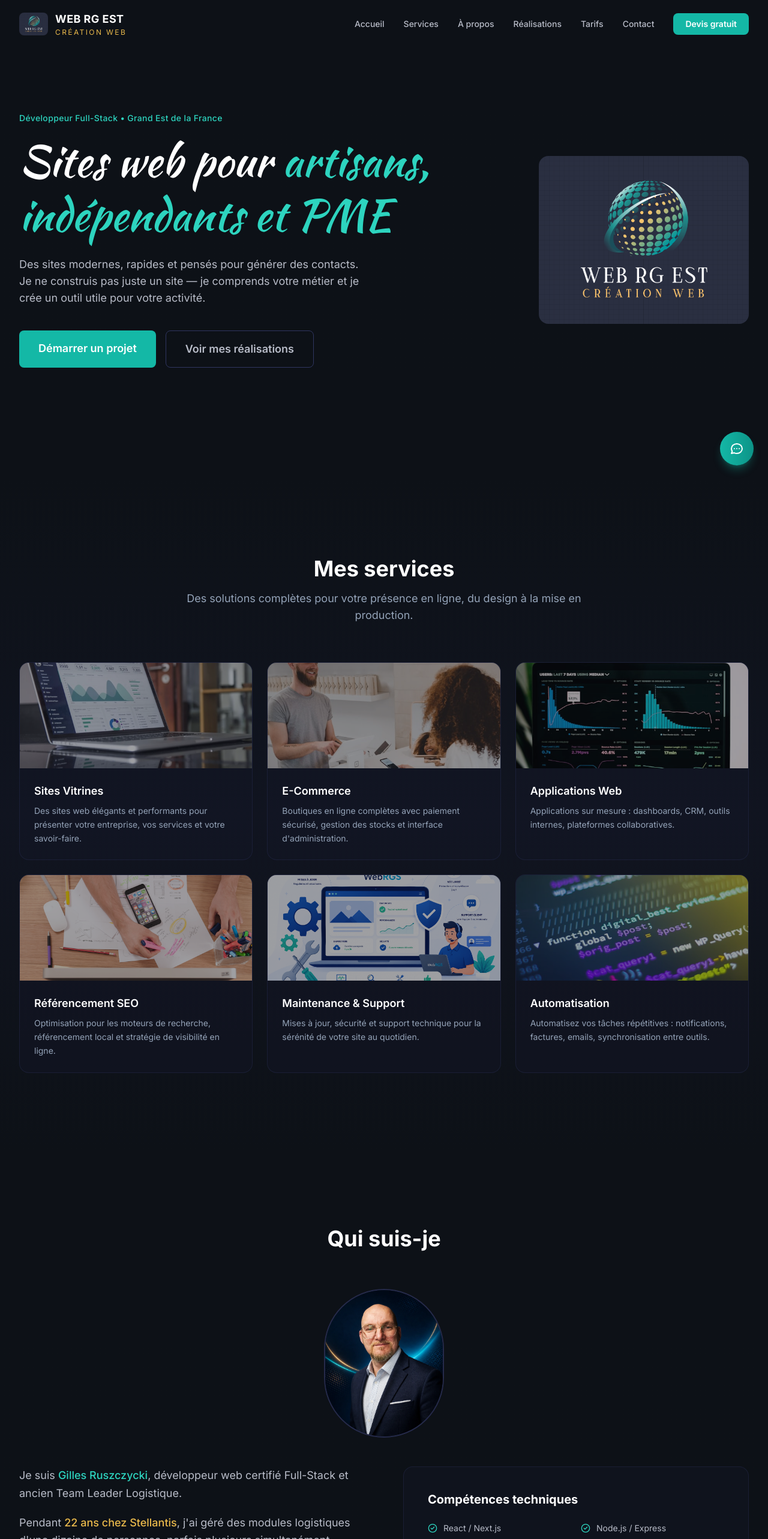
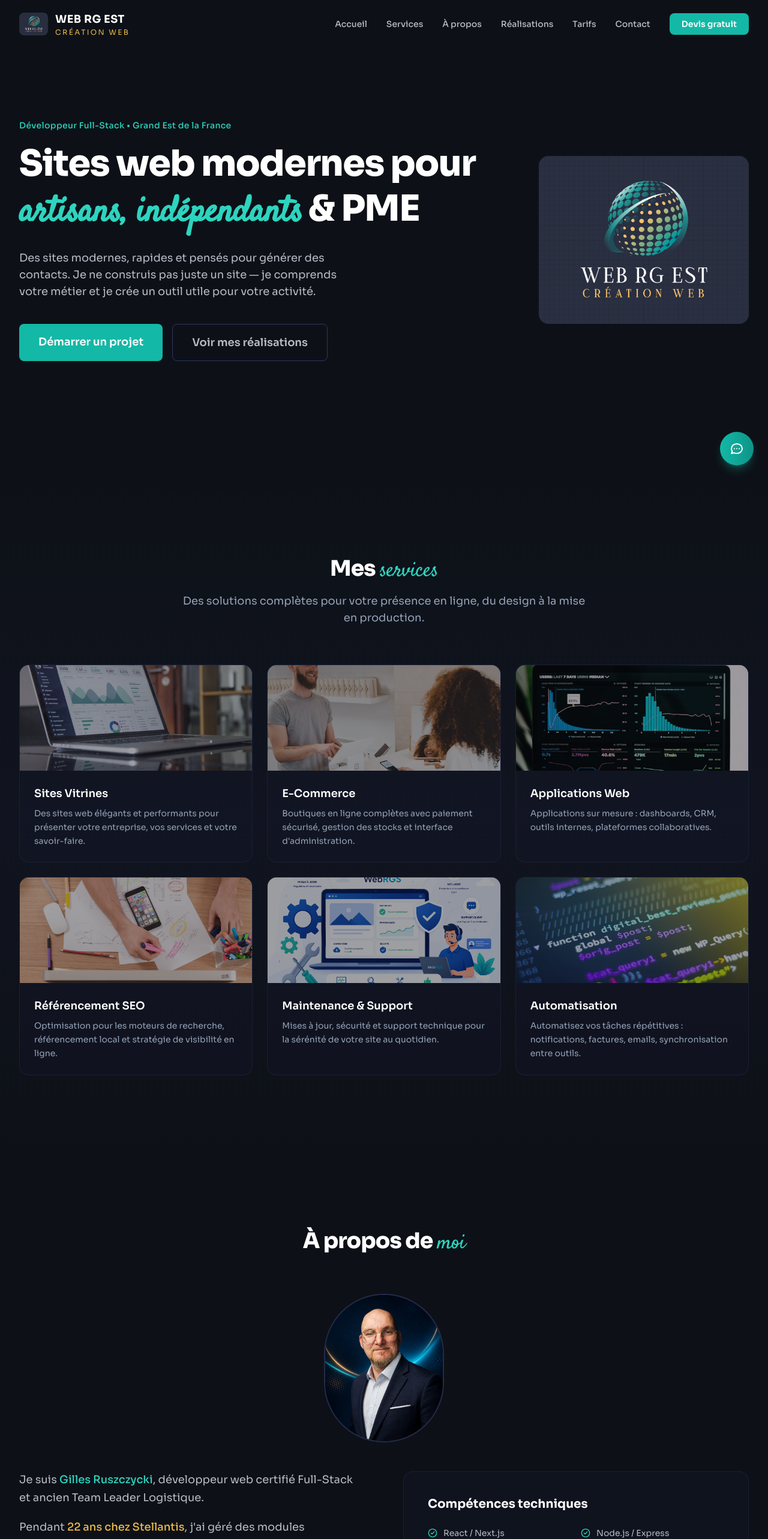
Before and after one commit to gilles-rusz/webrgest-site, a Next.js app: page / in a window 1280 px wide. Shown: the top 2566 px of the page at 60% size. Built offline with nearby package versions, Linux system fonts and the light colour scheme.

Commit message:
Polices Sora + Satisfy : titres avec accent script turquoise sur mot-clé
Co-Authored-By: gilles-dev <bnvc.x@outlook.com>

```diff
--- a/src/app/globals.css
+++ b/src/app/globals.css
@@ -14,8 +14,8 @@
   --color-gold-600: #C49A3E;
   --color-slate-300: #B8BCC8;
   --color-slate-400: #94A3B8;
-  --font-sans: var(--font-geist-sans);
-  --font-mono: var(--font-geist-mono);
+  --font-sans: var(--font-sora);
+  --font-satisfy: var(--font-satisfy);
 }
 
 html {
--- a/src/app/layout.tsx
+++ b/src/app/layout.tsx
@@ -1,20 +1,15 @@
 import type { Metadata } from "next";
-import { Inter, Space_Grotesk, Kaushan_Script } from "next/font/google";
+import { Sora, Satisfy } from "next/font/google";
 import Script from "next/script";
 import "./globals.css";
 
-const inter = Inter({
-  variable: "--font-geist-sans",
+const sora = Sora({
+  variable: "--font-sora",
   subsets: ["latin"],
 });
 
-const spaceGrotesk = Space_Grotesk({
-  variable: "--font-geist-mono",
-  subsets: ["latin"],
-});
-
-const kaushanScript = Kaushan_Script({
-  variable: "--font-brush",
+const satisfy = Satisfy({
+  variable: "--font-satisfy",
   weight: "400",
   subsets: ["latin"],
 });
@@ -49,7 +44,7 @@ export default function RootLayout({
   return (
     <html
       lang="fr"
-      className={`${inter.variable} ${spaceGrotesk.variable} ${kaushanScript.variable} h-full antialiased`}
+      className={`${sora.variable} ${satisfy.variable} h-full antialiased`}
     >
       <body className="min-h-full flex flex-col">{children}</body>
       <Script
--- a/src/components/About.tsx
+++ b/src/components/About.tsx
@@ -32,8 +32,11 @@ export default function About() {
           transition={{ duration: 0.6 }}
           className="text-center mb-16"
         >
-          <h2 className="text-3xl sm:text-4xl font-bold text-white">
-            Qui suis-je
+          <h2 className="text-3xl sm:text-4xl font-extrabold text-white tracking-tight">
+            À propos de{" "}
+            <span className="text-teal-400" style={{ fontFamily: "var(--font-satisfy), cursive", fontWeight: 400 }}>
+              moi
+            </span>
           </h2>
         </motion.div>
 
--- a/src/components/Contact.tsx
+++ b/src/components/Contact.tsx
@@ -79,8 +79,11 @@ export default function Contact() {
           transition={{ duration: 0.6 }}
           className="text-center mb-16"
         >
-          <h2 className="text-3xl sm:text-4xl font-bold text-white">
-            Me contacter
+          <h2 className="text-3xl sm:text-4xl font-extrabold text-white tracking-tight">
+            Parlons de votre{" "}
+            <span className="text-teal-400" style={{ fontFamily: "var(--font-satisfy), cursive", fontWeight: 400 }}>
+              projet
+            </span>
           </h2>
           <p className="mt-4 text-lg text-slate-400 max-w-2xl mx-auto">
             Une idée, un projet ? N&apos;hésitez pas à me contacter pour un devis
--- a/src/components/Demos.tsx
+++ b/src/components/Demos.tsx
@@ -43,8 +43,11 @@ export default function Demos() {
           transition={{ duration: 0.6 }}
           className="text-center mb-16"
         >
-          <h2 className="text-3xl sm:text-4xl font-bold text-white">
-            Exemples de réalisations
+          <h2 className="text-3xl sm:text-4xl font-extrabold text-white tracking-tight">
+            Mes{" "}
+            <span className="text-teal-400" style={{ fontFamily: "var(--font-satisfy), cursive", fontWeight: 400 }}>
+              réalisations
+            </span>
           </h2>
           <p className="mt-4 text-lg text-slate-400 max-w-2xl mx-auto">
             Ces démonstrations montrent le type de site que je peux concevoir pour votre activité.
--- a/src/components/Header.tsx
+++ b/src/components/Header.tsx
@@ -124,7 +124,7 @@ export default function Header() {
                   key={link.href}
                   href={link.href}
                   onClick={(e) => handleMobileNavClick(e, link.href)}
-                  className="block text-lg font-medium text-slate-300 hover:text-teal-400 transition-colors"
+                  className="block text-lg font-semibold text-slate-300 hover:text-teal-400 hover:translate-x-1.5 transition-all duration-200"
                 >
                   {link.label}
                 </a>
--- a/src/components/Hero.tsx
+++ b/src/components/Hero.tsx
@@ -28,11 +28,13 @@ export default function Hero() {
               initial={{ opacity: 0, y: 20 }}
               animate={{ opacity: 1, y: 0 }}
               transition={{ duration: 0.6, delay: 0.2 }}
-              className="text-5xl sm:text-6xl lg:text-7xl leading-tight"
-              style={{ fontFamily: "var(--font-brush), cursive" }}
+              className="text-4xl sm:text-5xl lg:text-6xl font-extrabold leading-tight tracking-tight"
             >
-              <span className="text-white">Sites web pour </span>
-              <span className="text-teal-400">artisans, indépendants et PME</span>
+              <span className="text-white">Sites web modernes pour </span>
+              <span className="text-teal-400" style={{ fontFamily: "var(--font-satisfy), cursive" }}>
+                artisans, indépendants
+              </span>
+              <span className="text-white"> &amp; PME</span>
             </motion.h1>
 
             <motion.p
--- a/src/components/Portfolio.tsx
+++ b/src/components/Portfolio.tsx
@@ -67,8 +67,11 @@ export default function Portfolio() {
           transition={{ duration: 0.6 }}
           className="text-center mb-16"
         >
-          <h2 className="text-3xl sm:text-4xl font-bold text-white">
-            Comment je travaille
+          <h2 className="text-3xl sm:text-4xl font-extrabold text-white tracking-tight">
+            Comment je{" "}
+            <span className="text-teal-400" style={{ fontFamily: "var(--font-satisfy), cursive", fontWeight: 400 }}>
+              travaille
+            </span>
           </h2>
           <p className="mt-4 text-lg text-slate-400 max-w-2xl mx-auto">
             Un processus simple et transparent, de la première discussion
--- a/src/components/Pricing.tsx
+++ b/src/components/Pricing.tsx
@@ -173,8 +173,11 @@ export default function Pricing() {
           transition={{ duration: 0.6 }}
           className="text-center mb-16"
         >
-          <h2 className="text-3xl sm:text-4xl font-bold text-white">
-            Tarifs transparents
+          <h2 className="text-3xl sm:text-4xl font-extrabold text-white tracking-tight">
+            Des offres{" "}
+            <span className="text-teal-400" style={{ fontFamily: "var(--font-satisfy), cursive", fontWeight: 400 }}>
+              simples
+            </span>
           </h2>
           <p className="mt-4 text-lg text-slate-400 max-w-2xl mx-auto">
             Pas de mauvaise surprise. Chaque projet est unique, ces tarifs sont
--- a/src/components/Services.tsx
+++ b/src/components/Services.tsx
@@ -55,8 +55,11 @@ export default function Services() {
           transition={{ duration: 0.6 }}
           className="text-center mb-16"
         >
-          <h2 className="text-3xl sm:text-4xl font-bold text-white">
-            Mes services
+          <h2 className="text-3xl sm:text-4xl font-extrabold text-white tracking-tight">
+            Mes{" "}
+            <span className="text-teal-400" style={{ fontFamily: "var(--font-satisfy), cursive", fontWeight: 400 }}>
+              services
+            </span>
           </h2>
           <p className="mt-4 text-lg text-slate-400 max-w-2xl mx-auto">
             Des solutions complètes pour votre présence en ligne, du design à la
```
